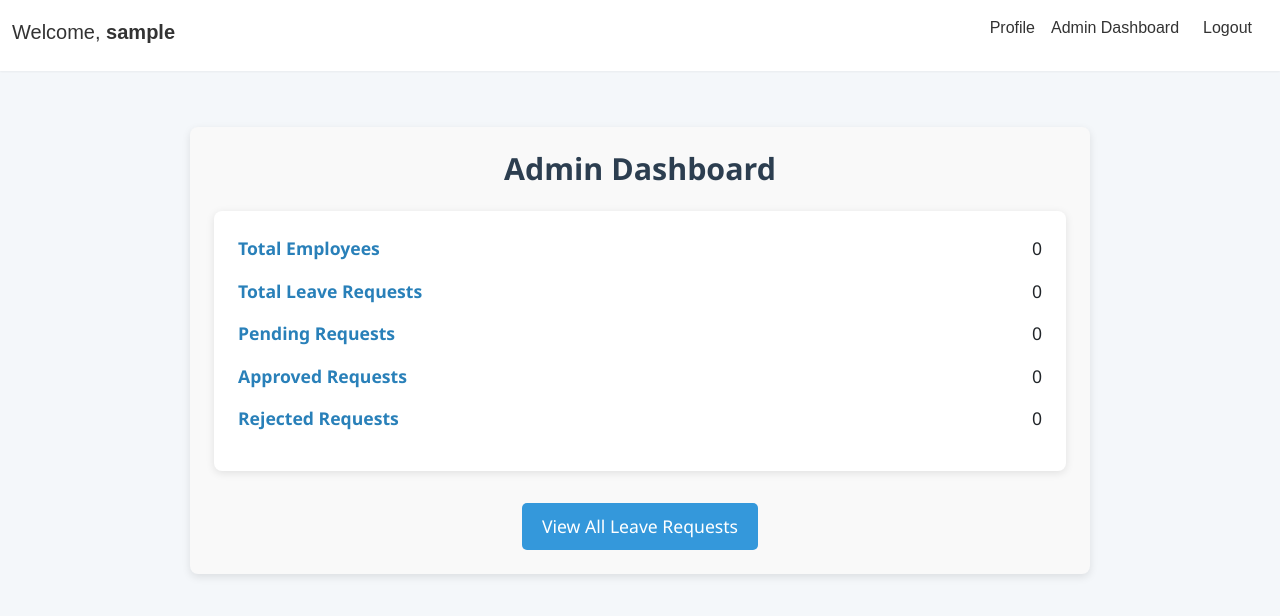
After one commit to ashiqurSami/Employee-Leave-Management, a Django app: page /leave/admin-dashboard/ in a window 1280 px wide. The commit adds this page. Shown: the top 616 px of the page. Run offline with Django 5.2, Linux system fonts and the light colour scheme; the visitor is signed in with stand-in values (Sample User, id 1); data that the repository does not hold is empty.

Commit message:
feat : add admin dashboard
fix : dynamic login view

```diff
--- a/accounts/urls.py
+++ b/accounts/urls.py
@@ -8,4 +8,5 @@ urlpatterns = [
     path('',auth_views.LoginView.as_view(template_name='accounts/login.html'),name='home'),
     path('logout/',auth_views.LogoutView.as_view(next_page='login'),name='logout'),
     path('profile/',views.profile_view,name='profile'),
+path('login-redirect/', views.login_redirect_view, name='login_redirect')
 ]
--- a/leave/urls.py
+++ b/leave/urls.py
@@ -8,4 +8,5 @@ urlpatterns = [
     path('admin/',views.admin_leave_list, name='admin_leave_list'),
     path('approve/<int:leave_id>/', views.approve_leave, name='approve_leave'),
     path('reject/<int:leave_id>/', views.reject_leave, name='reject_leave'),
+    path('admin-dashboard/', views.admin_dashboard, name='admin_dashboard'),
 ]
--- a/leave/views.py
+++ b/leave/views.py
@@ -50,3 +50,20 @@ def reject_leave(request,leave_id):
 def admin_leave_list(request):
     leaves = LeaveApplication.objects.all().order_by('-applied_on')
     return render(request, 'leave/admin_leave_list.html', {'leaves': leaves})
+
+@login_required(login_url='login')
+@user_passes_test(is_admin)
+def admin_dashboard(request):
+    total_leaves= LeaveApplication.objects.count()
+    total_employees = Employee.objects.count()
+    pending_leaves = LeaveApplication.objects.filter(status='Pending').count()
+    approved_leaves = LeaveApplication.objects.filter(status='Approved').count()
+    rejected_leaves = LeaveApplication.objects.filter(status='Rejected').count()
+    context = {
+        'total_leaves': total_leaves,
+        'total_employees': total_employees,
+        'pending_leaves': pending_leaves,
+        'approved_leaves': approved_leaves,
+        'rejected_leaves': rejected_leaves,
+    }
+    return render(request, 'leave/admin_dashboard.html', context)
--- a/lv_mgt/settings.py
+++ b/lv_mgt/settings.py
@@ -132,8 +132,7 @@ MEDIA_ROOT=BASE_DIR/'media'
 # https://docs.djangoproject.com/en/5.2/ref/settings/#default-auto-field
 
 LOGIN_URL = 'login'
-LOGIN_REDIRECT_URL = '/profile'
+LOGIN_REDIRECT_URL = '/login-redirect/'
 LOGOUT_REDIRECT_URL = 'login'
 
-
 DEFAULT_AUTO_FIELD = 'django.db.models.BigAutoField'
--- a/static/css/styles.css
+++ b/static/css/styles.css
@@ -1,6 +1,4 @@
-/* styles.css */
 
-/* General styling for the whole document */
 body {
     font-family: 'Arial', sans-serif;
     background-color: #f4f7fa;
@@ -289,3 +287,86 @@ form.position-relative {
     color: #888;
     margin-top: 2rem;
 }
+
+
+.btn-outline-secondary {
+    color: #f39c12;
+    border-color: #f39c12;
+}
+
+.btn-outline-secondary:hover {
+    background-color: #f39c12;
+    border-color: #f39c12;
+    color: white;
+}
+
+.navbar-custom {
+    background-color: #f8f9fa; /* Light gray */
+    box-shadow: 0 1px 2px rgba(0, 0, 0, 0.05);
+}
+.navbar-custom .nav-link,
+.navbar-custom .navbar-brand {
+    color: #333;
+}
+.navbar-custom .btn.nav-link {
+    border: none;
+    background: none;
+    padding: 0.5rem 1rem;
+    color: #333;
+}
+.navbar-custom .btn.nav-link:hover {
+    background-color: #e2e6ea;
+}
+
+.navbar-custom {
+    background-color: #ffffff;
+    box-shadow: 0 1px 2px rgba(0, 0, 0, 0.05);
+}
+
+.navbar-custom .nav-link,
+.navbar-custom .navbar-brand {
+    color: #333;
+    transition: all 0.2s ease;
+    position: relative;
+}
+
+.navbar-custom .nav-link:hover,
+.navbar-custom .navbar-brand:hover {
+    color: #0d6efd; /* Bootstrap primary */
+    text-decoration: none;
+}
+
+.navbar-custom .nav-link::after {
+    content: '';
+    position: absolute;
+    bottom: 0;
+    left: 0;
+    width: 0;
+    height: 2px;
+    background-color: #0d6efd;
+    transition: width 0.3s ease;
+}
+
+.navbar-custom .nav-link:hover::after {
+    width: 100%;
+}
+
+.navbar-custom .btn.nav-link {
+    background: none;
+    border: none;
+    padding: 0.5rem 1rem;
+    color: #333;
+}
+
+.navbar-custom .btn.nav-link:hover {
+    color: #0d6efd;
+    background: none;
+}
+
+.navbar-toggler {
+    border: none;
+}
+
+.navbar-toggler:focus {
+    box-shadow: none;
+}
--- a/templates/base.html
+++ b/templates/base.html
@@ -2,38 +2,79 @@
 <!DOCTYPE html>
 <html lang="en">
 <head>
-    …
-    <!-- bootstrap CSS (version of your choice) -->
+    <!-- Bootstrap CSS -->
     <link
             href="https://cdn.jsdelivr.net/npm/bootstrap@5.3.0/dist/css/bootstrap.min.css"
             rel="stylesheet"
-            integrity="sha384-…"
+            integrity="sha384-..."
             crossorigin="anonymous"
     >
-    <!-- your own styles last so you can override -->
     <link rel="stylesheet" href="{% static 'css/styles.css' %}">
 </head>
 <body>
+
+<!-- Full-width Navbar -->
+<nav class="navbar navbar-expand-lg navbar-custom">
+    <div class="container-fluid">
+        <a class="navbar-brand" href="{% url 'home' %}">
+            {% if user.is_authenticated %}
+            <div class="d-flex justify-content-between align-items-center">
+                <h5>Welcome, <strong>{{ user.username }}</strong></h5>
+            </div>
+            {% else %}
+            <h1 class="text-center">Hello, Guest!</h1>
+            {% endif %}
+        </a>
+        <button class="navbar-toggler" type="button" data-bs-toggle="collapse" data-bs-target="#navbarNav"
+                aria-controls="navbarNav" aria-expanded="false" aria-label="Toggle navigation">
+            <span class="navbar-toggler-icon"></span>
+        </button>
+        <div class="collapse navbar-collapse" id="navbarNav">
+            <ul class="navbar-nav ms-auto">
+                {% if user.is_authenticated %}
+                <li class="nav-item">
+                    <a class="nav-link" href="{% url 'profile' %}">Profile</a>
+                </li>
+                {% if not user.is_staff %}
+                <li class="nav-item">
+                    <a class="nav-link" href="{% url 'leave_list' %}">My Leaves</a>
+                </li>
+                {% endif %}
+                {% if user.is_superuser or user.is_staff %}
+                <li class="nav-item">
+                    <a class="nav-link" href="{% url 'admin_dashboard' %}">Admin Dashboard</a>
+                </li>
+                {% endif %}
+                <li class="nav-item">
+                    <form action="{% url 'logout' %}" method="post" class="d-inline">
+                        {% csrf_token %}
+                        <button class="btn nav-link">Logout</button>
+                    </form>
+                </li>
+                {% else %}
+                <li class="nav-item">
+                    <a class="nav-link" href="{% url 'login' %}">Login</a>
+                </li>
+                <li class="nav-item">
+                    <a class="nav-link" href="{% url 'register' %}">Register</a>
+                </li>
+                {% endif %}
+            </ul>
+        </div>
+    </div>
+</nav>
+
+<!-- Content Container -->
 <div class="container py-4">
     <header class="mb-4">
-        {% if user.is_authenticated %}
-        <div class="d-flex justify-content-between align-items-center">
-            <h5>Welcome, <strong>{{ user.username }}</strong></h5>
-            <form action="{% url 'logout' %}" method="post">
-                {% csrf_token %}
-                <button class="btn btn-outline-secondary btn-sm">Logout</button>
-            </form>
-        </div>
-        {% else %}
-        <h1 class="text-center">Hello, Guest!</h1>
-        {% endif %}
     </header>
-
     <main>
         {% block content %}{% endblock %}
     </main>
 </div>
 
-<!-- optionally bootstrap JS -->
+<!-- Bootstrap JS -->
+<script src="https://cdn.jsdelivr.net/npm/@popperjs/core@2.11.6/dist/umd/popper.min.js"></script>
+<script src="https://cdn.jsdelivr.net/npm/bootstrap@5.3.0/dist/js/bootstrap.min.js"></script>
 </body>
 </html>
--- /dev/null
+++ b/templates/leave/admin_dashboard.html
@@ -0,0 +1,85 @@
+{% extends "base.html" %}
+
+{% block content %}
+<section class="admin-dashboard">
+    <h2 class="dashboard-title">Admin Dashboard</h2>
+
+    <div class="dashboard-summary">
+        <ul class="summary-list">
+            <li class="summary-item"><strong>Total Employees</strong> {{ total_employees }}</li>
+            <li class="summary-item"><strong>Total Leave Requests</strong> {{ total_leaves }}</li>
+            <li class="summary-item"><strong>Pending Requests</strong> {{ pending_leaves }}</li>
+            <li class="summary-item"><strong>Approved Requests</strong> {{ approved_leaves }}</li>
+            <li class="summary-item"><strong>Rejected Requests</strong> {{ rejected_leaves }}</li>
+        </ul>
+    </div>
+
+    <div class="dashboard-actions">
+        <a href="{% url 'admin_leave_list' %}" class="btn-view-all">View All Leave Requests</a>
+    </div>
+</section>
+
+<style>
+    .admin-dashboard {
+        max-width: 900px;
+        margin: 2rem auto;
+        padding: 1.5rem;
+        background: #f9f9f9;
+        border-radius: 8px;
+        box-shadow: 0 3px 8px rgba(0, 0, 0, 0.1);
+        font-family: 'Segoe UI', Tahoma, Geneva, Verdana, sans-serif;
+    }
+
+    .dashboard-title {
+        text-align: center;
+        color: #2c3e50;
+        font-weight: 600;
+        margin-bottom: 1.5rem;
+        font-size: 1.9rem;
+    }
+
+    .dashboard-summary {
+        background-color: #fff;
+        border-radius: 8px;
+        box-shadow: 0 2px 8px rgba(0, 0, 0, 0.1);
+        padding: 1.5rem;
+    }
+
+    .summary-list {
+        list-style-type: none;
+        padding: 0;
+    }
+
+    .summary-item {
+        font-size: 1.1rem;
+        margin-bottom: 1rem;
+        display: flex;
+        justify-content: space-between;
+        font-weight: 500;
+    }
+
+    .summary-item strong {
+        color: #2980b9;
+    }
+
+    .dashboard-actions {
+        text-align: center;
+        margin-top: 2rem;
+    }
+
+    .btn-view-all {
+        display: inline-block;
+        padding: 10px 20px;
+        background-color: #3498db;
+        color: white;
+        text-decoration: none;
+        font-size: 1.1rem;
+        border-radius: 5px;
+        transition: background-color 0.3s ease;
+    }
+
+    .btn-view-all:hover {
+        background-color: #2980b9;
+    }
+</style>
+{% endblock %}
--- a/templates/leave/admin_leave_list.html
+++ b/templates/leave/admin_leave_list.html
@@ -1,5 +1,4 @@
 {% extends "base.html" %}
-
 {% block content %}
 <section class="leave-requests">
   <h2 class="title">All Leave Requests</h2>
```
Also changed, not shown: accounts/views.py (+8 -1 lines).
